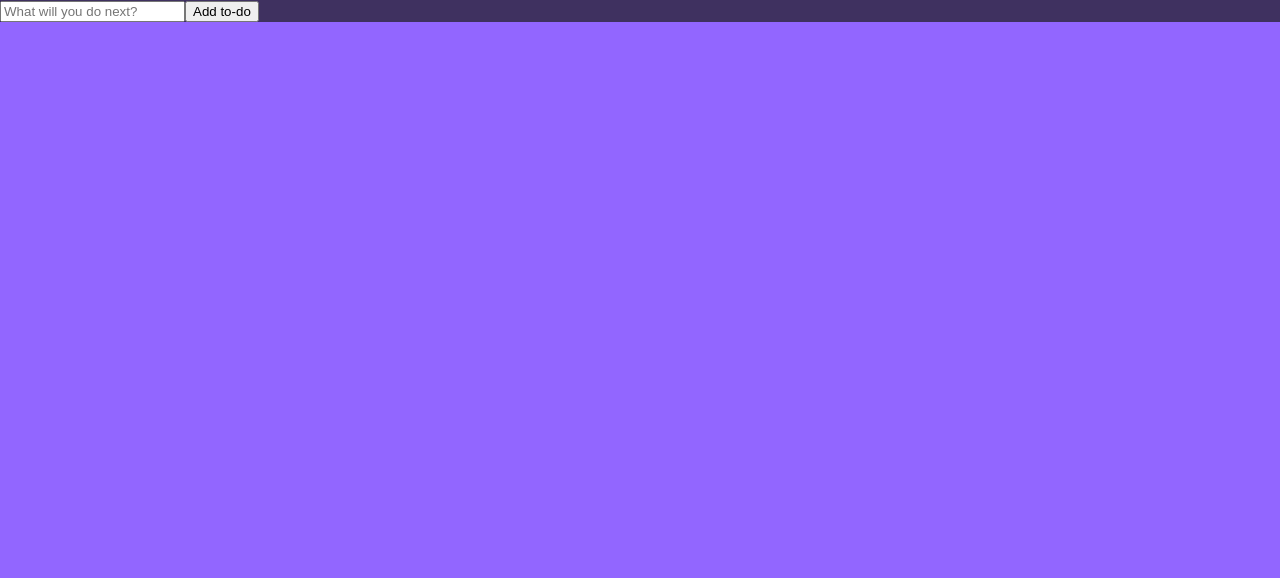
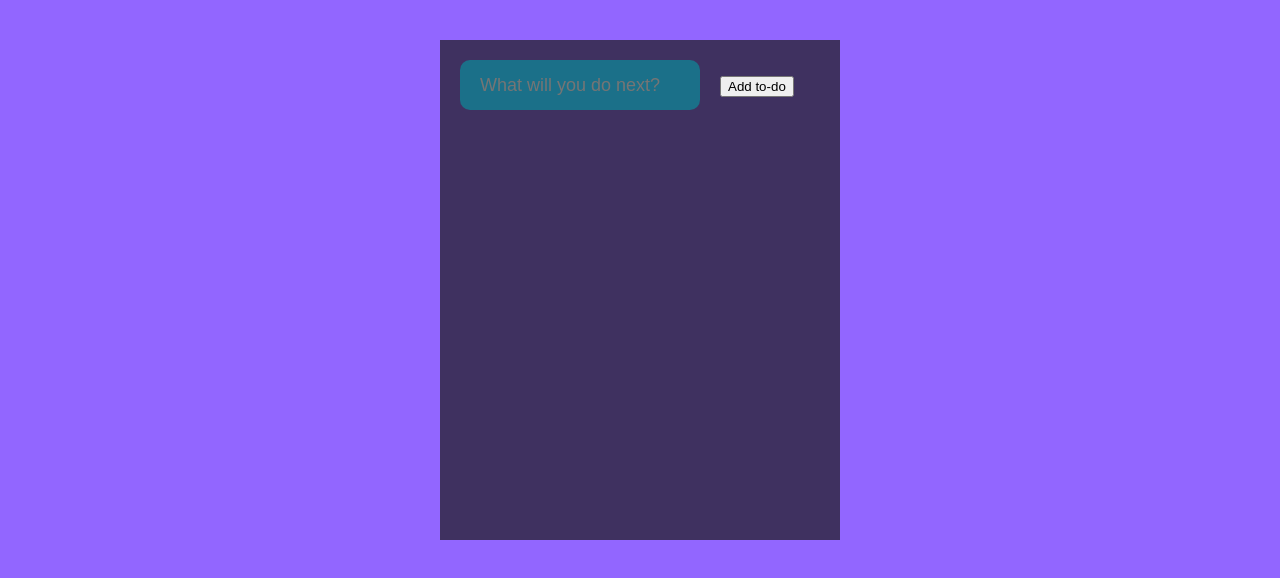
Before and after one commit to myrajgiddens/ReactApp, a React (Create React App) app in the folder react-app/: page / in a window 1280 px wide. Shown: the top 578 px of the page. Built offline with nearby package versions, Linux system fonts and the light colour scheme.

Commit message:
styling input field

```diff
--- a/react-app/src/App.css
+++ b/react-app/src/App.css
@@ -3,9 +3,27 @@ body {
 }
 .App{
   background-color: #3f3160;
+  min-height: 500px;
+  width: 400px;
+  margin: 40px auto;
 }
-
-
+#to-do-form input{
+  background-color: rgb(27, 112, 137);
+  border: 0;
+  width: 200px;
+  height: 50px;
+  padding: 0 20px;
+  margin: 20px;
+  font-size: 18px;
+  border-radius: 10px;
+  color:#fff;
+}
+#to-do-form input: : placeholder{
+  color:rbga(255,255,255,0,5);
+}
+#to-do-form input:focus{
+  outline: none;
+}
 
 /* .App {
   text-align: center;
```
